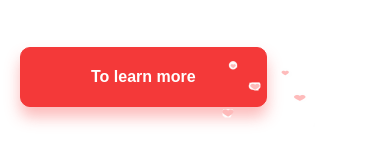
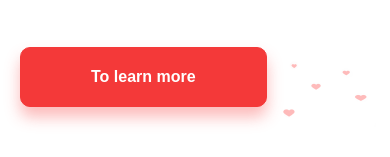
Before and after one commit to Kalyabin08/Kalyabin08, a plain HTML site: page index.html in a window 390 px wide. Shown: the part 600-757 px from the top of the page. Drawn offline with nearby package versions, Linux system fonts and the light colour scheme.

Commit message:
Update style.css

```diff
--- a/css/style.css
+++ b/css/style.css
@@ -3049,7 +3049,7 @@ body.lock {
     content: url('../img/main/heart.png');
     position: absolute;
     display: block;
-    right: -20%;
+    right: -45%;
     bottom: -28px;
 }
 .main__content::before {
```
